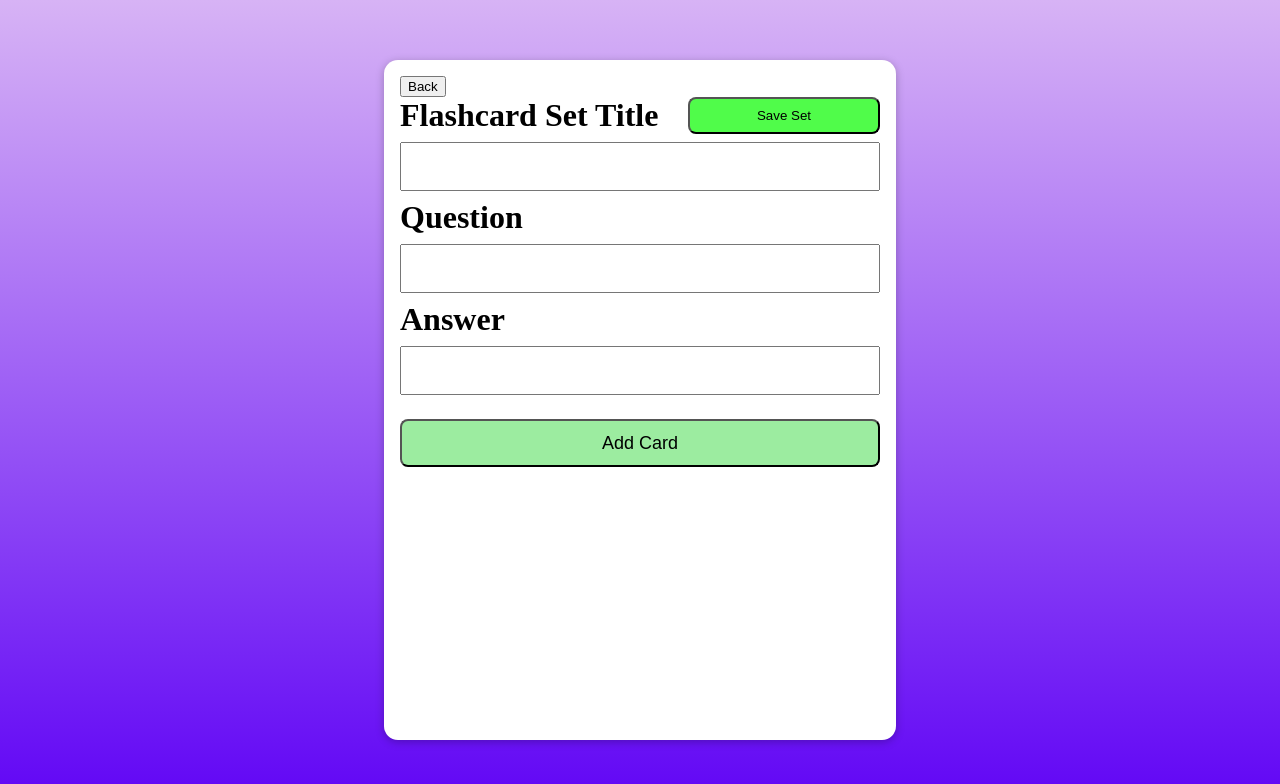
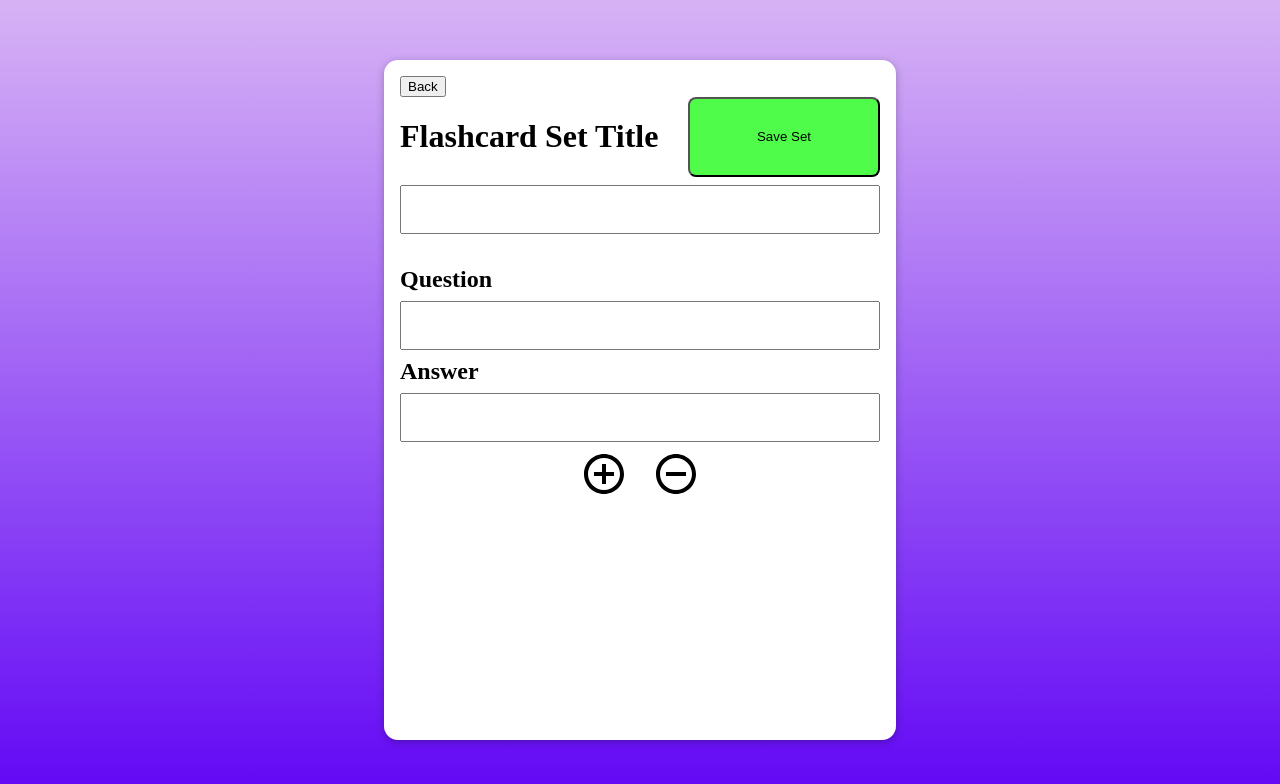
Before and after one commit to ColinMattutini/Remembori, a React (Create React App) app: page /createset in a window 1280 px wide. Shown: the top 784 px of the page. Built offline with nearby package versions, Linux system fonts and the light colour scheme.

Commit message:
functionality of adding and removing input fields

```diff
--- a/src/components/FlashCard/FlashCardForm.js
+++ b/src/components/FlashCard/FlashCardForm.js
@@ -1,79 +1,54 @@
 import React, { Fragment, useEffect } from "react";
 import { useState } from "react";
-import IndividualFlashcard from "./IndividualFlashcard";
+import { useNavigate } from "react-router-dom";
 import classes from "./FlashCardForm.module.css";
+import AddCircleOutlineIcon from "@mui/icons-material/AddCircleOutline";
+import RemoveCircleOutlineIcon from "@mui/icons-material/RemoveCircleOutline";
 
 const FlashCardForm = () => {
-  const [question, setQuestion] = useState("");
-  const [answer, setAnswer] = useState("");
-  const [cardSet, setCardSet] = useState([]);
-  const [counter, setCounter] = useState(0);
+  const [counter, setCounter] = useState(1);
+  const [cardSet, setCardSet] = useState([{ question: "", answer: "" }]);
   const [title, setTitle] = useState("");
 
-  const answerHandler = (e) => {
-    setAnswer(e.target.value);
-  };
-
-  const questionHandler = (e) => {
-    setQuestion(e.target.value);
-  };
+  const nav = useNavigate();
 
   const titleHandler = (e) => {
     setTitle(e.target.value);
   };
 
-  const submitCard = () => {
-    setCardSet((cardSet) => [
-      ...cardSet,
+  const cardHandler = (index, field, event) => {
+    const newValue = event.target.value;
+    setCardSet([
+      ...cardSet.slice(0, index),
       {
-        key: counter,
-        counter: counter,
-        question: question,
-        answer: answer,
+        ...cardSet[index],
+        [field]: newValue,
       },
+      ...cardSet.slice(index + 1),
     ]);
-    setCounter(counter + 1);
-    setAnswer("");
-    setQuestion("");
   };
 
-  const submitSet = async () => {
-    for (const item in cardSet) {
-      const response = await fetch("placeholderforAPIgateway", {
-        method: "POST",
-        body: JSON.stringify({
-          id: cardSet[item].counter,
-          title: title,
-          question: cardSet[item].question,
-          answer: cardSet[item].answer,
-        }),
-        headers: { "Content-Type": "application/json" },
-      });
-      if (response.ok) {
-        console.log("Success saving card " + counter);
-      }
-    }
+  useEffect(() => {}, [counter]);
+
+  const saveSet = () => {
+    let blankSet = cardSet.filter((item) => item.question);
+    setCardSet(blankSet);
+    let trimTitle = title.trim();
+    localStorage.setItem(trimTitle, JSON.stringify(blankSet));
+    nav("/review/" + trimTitle);
   };
 
-  const saveSet = () => {
-    localStorage.setItem(title, JSON.stringify(cardSet));
-    console.log("Successfully saved!");
+  const addCardHandler = () => {
+    let temp = { question: "", answer: "" };
+    let test = cardSet.concat(temp);
+    setCardSet(test);
   };
 
-  const flashCardSet = cardSet.map((cards) => (
-    <IndividualFlashcard
-      counter={cards.counter}
-      question={cards.question}
-      answer={cards.answer}
-    />
-  ));
-
-  const printSet = () => {
-    for (const item in cardSet) {
-      console.log(cardSet[item].counter);
-      console.log(cardSet[item].question);
-      console.log(cardSet[item].answer);
-    }
+  const removeCardHandler = () => {
+    let temp = cardSet.pop();
+    let test = cardSet;
+    setCardSet(test);
+    setCounter(counter - 1);
   };
 
   return (
@@ -85,16 +60,36 @@ const FlashCardForm = () => {
         </div>
         <input onChange={titleHandler} />
       </div>
-      <div>
-        <h1>Question</h1>
-        <input onChange={questionHandler} value={question}></input>
-        <h1>Answer</h1>
-        <input onChange={answerHandler} value={answer}></input>
-        <div className={classes.spacer}>
-          <button onClick={submitCard}>Add Card</button>
-        </div>
+      <form>
+        {cardSet.map((card, index) => (
+          <div className={classes.spacer} key={index}>
+            <h2>Question</h2>
+            <input
+              key={index}
+              type="text"
+              onChange={cardHandler.bind(this, index, "question")}
+            ></input>
+            <h2>Answer</h2>
+            <input
+              type="text"
+              onChange={cardHandler.bind(this, index, "answer")}
+            ></input>
+          </div>
+        ))}
+      </form>
+      <div className={classes.footer}>
+        <AddCircleOutlineIcon
+          className={classes.iconSizing}
+          fontSize="medium"
+          onClick={addCardHandler}
+        />
+
+        <RemoveCircleOutlineIcon
+          className={classes.iconSizing}
+          fontSize="medium"
+          onClick={removeCardHandler}
+        />
       </div>
-      {flashCardSet}
     </Fragment>
   );
 };
--- a/src/components/FlashCard/FlashCardForm.module.css
+++ b/src/components/FlashCard/FlashCardForm.module.css
@@ -1,7 +1,14 @@
 .spacer {
   display: flex;
   flex-direction: column;
-  padding-top: 16px;
+  padding-top: 24px;
+  overflow: scroll;
+  scrollbar-width: none;
+  background-image: none;
+}
+
+.spacer::-webkit-scrollbar {
+  display: none;
 }
 
 .submitAdjust {
@@ -24,7 +31,7 @@ input {
   margin: 8px 0;
 }
 
-h1 {
+h2 {
   margin: 0;
   padding: 0;
 }
@@ -42,3 +49,17 @@ h1 {
 .spacer button:active {
   background-color: #73ac77;
 }
+
+.footer {
+  display: flex;
+  flex-direction: row;
+  padding-top: 12px;
+  align-items: center;
+  justify-content: center;
+  gap: 48px;
+}
+
+.iconSizing {
+  transform: scale(2);
+  cursor: pointer;
+}
```
